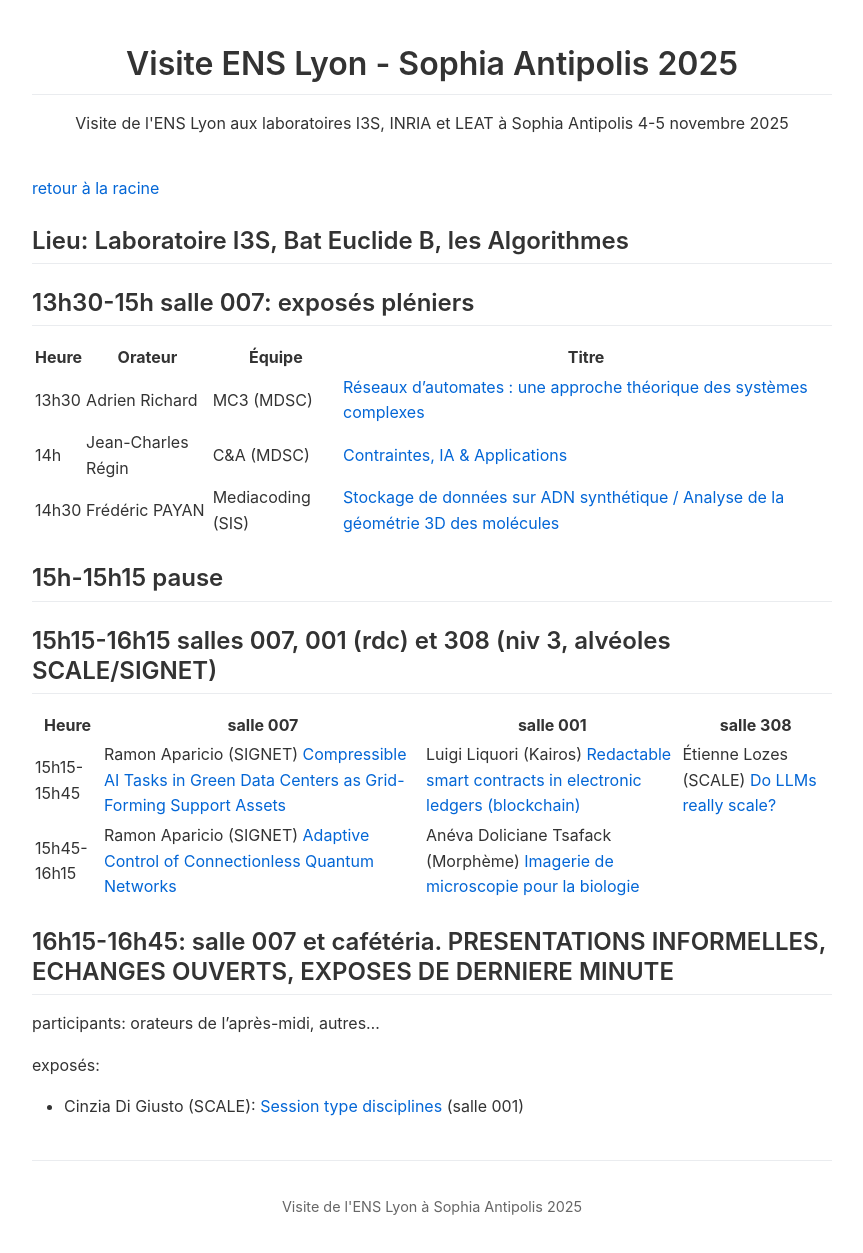
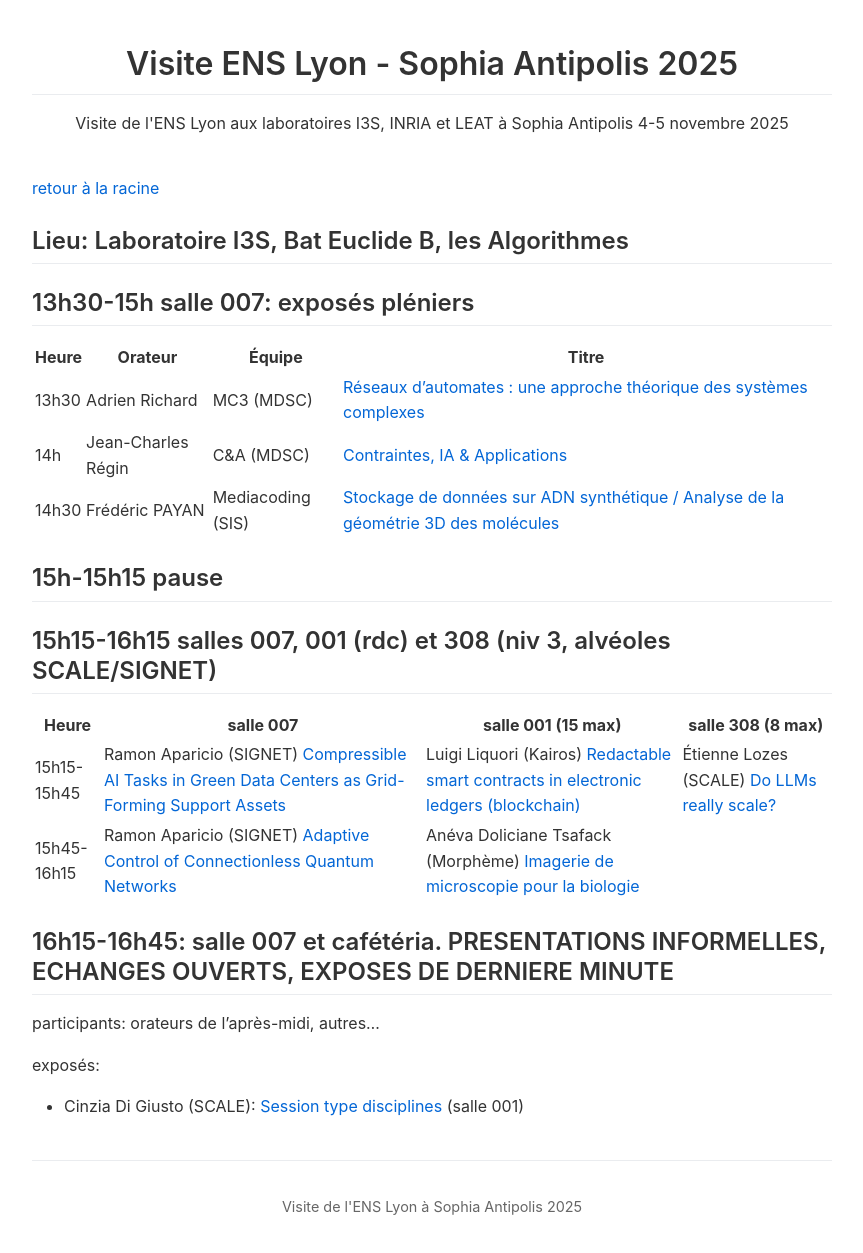
Before and after one commit to etiloz/visite-ens-lyon-sophia-2025.github.io, a Jekyll site: the page built from algorithmes/index.md, in a window 1280 px wide. Shown: the whole page, without its empty margins (208-1071 px from the left). Built offline with Jekyll 4.4.1, drawn with Linux system fonts in a browser that asks for light colours.

Commit message:
add room capacity in Algorithmes

```diff
--- a/algorithmes/index.md
+++ b/algorithmes/index.md
@@ -19,7 +19,7 @@ title: Programme du mercredi 5 novembre après-midi, i3S site des Algorithmes
 
 ## 15h15-16h15 salles 007, 001 (rdc) et 308 (niv 3, alvéoles SCALE/SIGNET)
 
-|Heure|salle 007 | salle 001 | salle 308
+|Heure|salle 007 | salle 001 (15 max) | salle 308 (8 max)
 |-----|----------|-----------|----------
 |15h15-15h45|Ramon Aparicio (SIGNET) [Compressible AI Tasks in Green Data Centers as Grid-Forming Support Assets](resumes/ramon-aparicio.txt) |Luigi Liquori (Kairos) [Redactable smart contracts in electronic ledgers (blockchain)](resumes/luigi-liquori.txt)|Étienne Lozes (SCALE) [Do LLMs really scale?](resumes/etienne-lozes.txt)
 |15h45-16h15|Ramon Aparicio (SIGNET) [Adaptive Control of Connectionless Quantum Networks](resumes/ramon-aparicio2.txt)|Anéva Doliciane Tsafack (Morphème) [Imagerie de microscopie pour la biologie](resumes/aneva-doliciane-tsafack.txt)|
```
